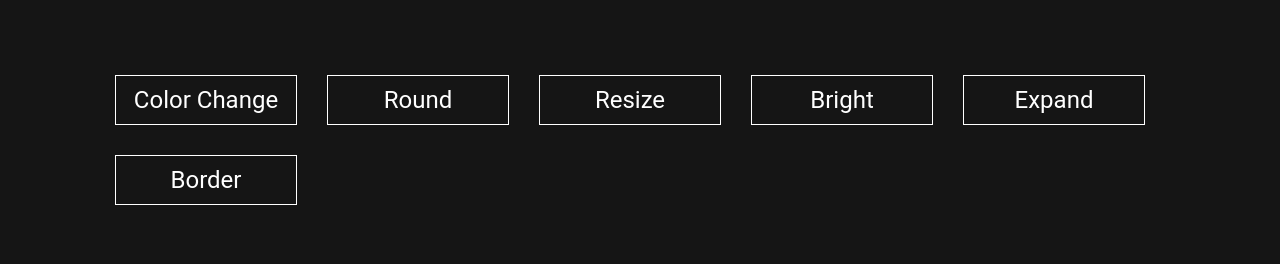
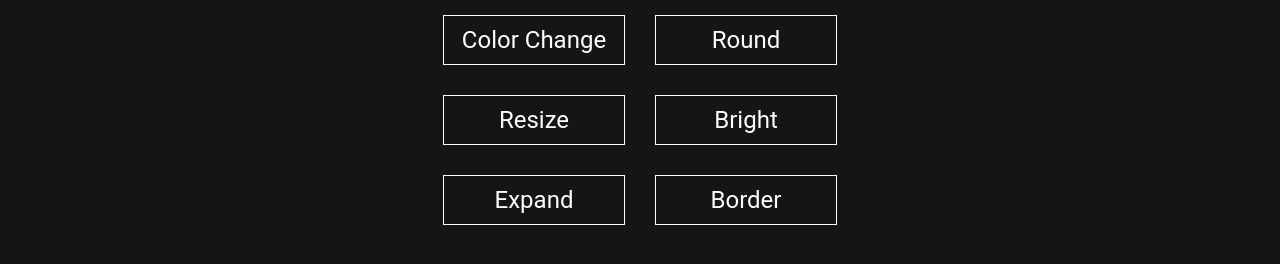
Before and after one commit to Eduaaado/Buttons, a plain HTML site: page index.html in a window 1280 px wide. Drawn offline with Linux system fonts and the light colour scheme.

Commit message:
Add files via upload

```diff
--- a/master.css
+++ b/master.css
@@ -4,7 +4,8 @@ body {
 }
 
 .container {
-    margin: 60px 100px;
+    width: 424px; height: 100vh;
+    margin: auto;
 }
 
 a {
```
Also changed, not shown: index.html (line endings or trailing spaces).
